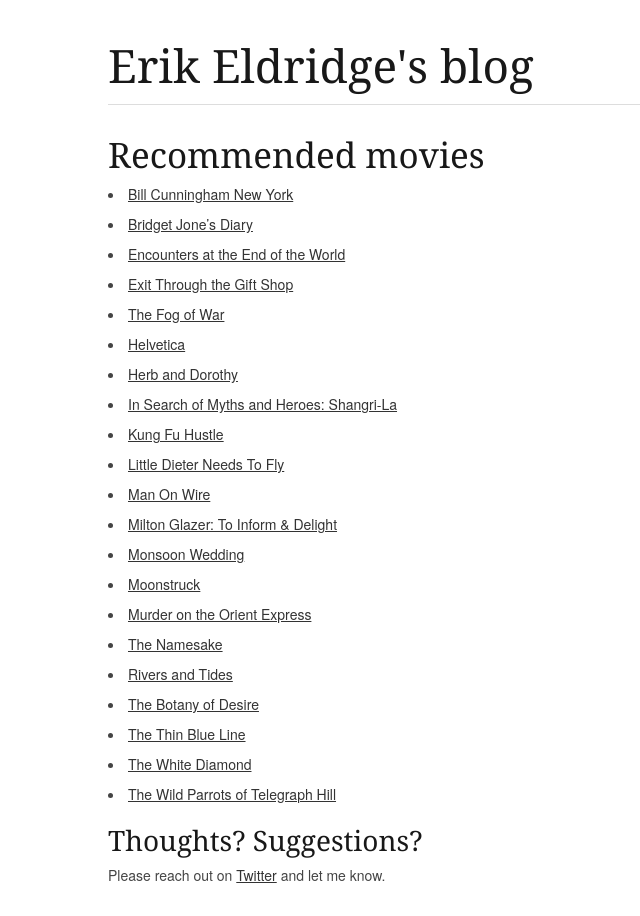
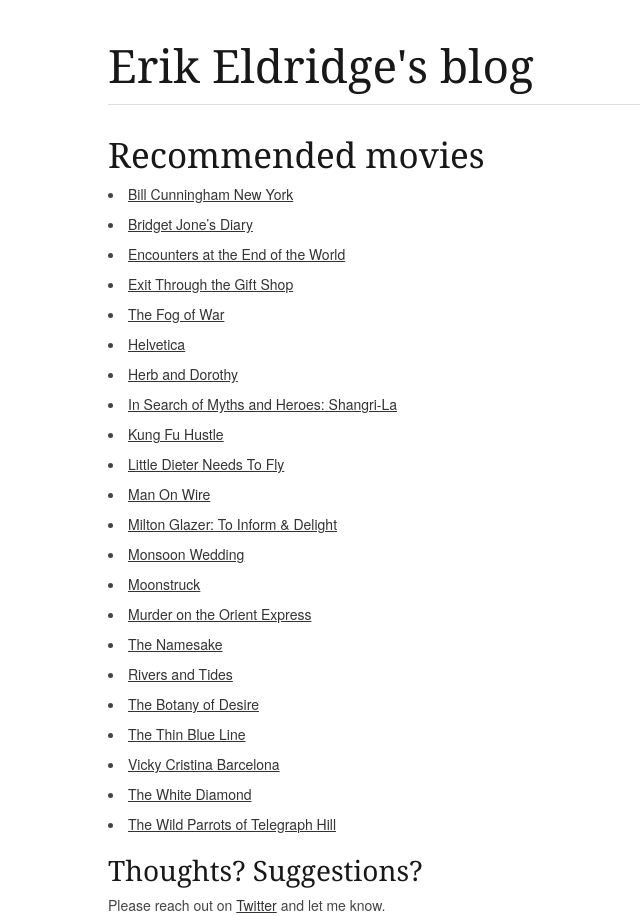
Before and after one commit to erikeldridge/erikeldridge.github.com, a Jekyll site: the page built from _posts/2012-1-28-recommended-movies.md, in a window 1280 px wide. Shown: the whole page, without its empty margins (62-702 px from the left). Built offline with Jekyll 4.4.1, drawn with Linux system fonts in a browser that asks for light colours; Markdown is read by kramdown in place of the engine named in the settings; comment, search, counter and statistics services are not loaded.

Commit message:
Add Vicky Cristina Barcelona to recommended movies

```diff
--- a/_posts/2012-1-28-recommended-movies.md
+++ b/_posts/2012-1-28-recommended-movies.md
@@ -23,5 +23,6 @@
 * [Rivers and Tides](http://www.imdb.com/title/tt0307385/)
 * [The Botany of Desire](http://www.pbs.org/thebotanyofdesire/)
 * [The Thin Blue Line](http://www.imdb.com/title/tt0096257/)
+* [Vicky Cristina Barcelona](http://www.imdb.com/title/tt0497465/)
 * [The White Diamond](http://www.imdb.com/title/tt0435776/)
 * [The Wild Parrots of Telegraph Hill](http://www.imdb.com/title/tt0424565/)
```
